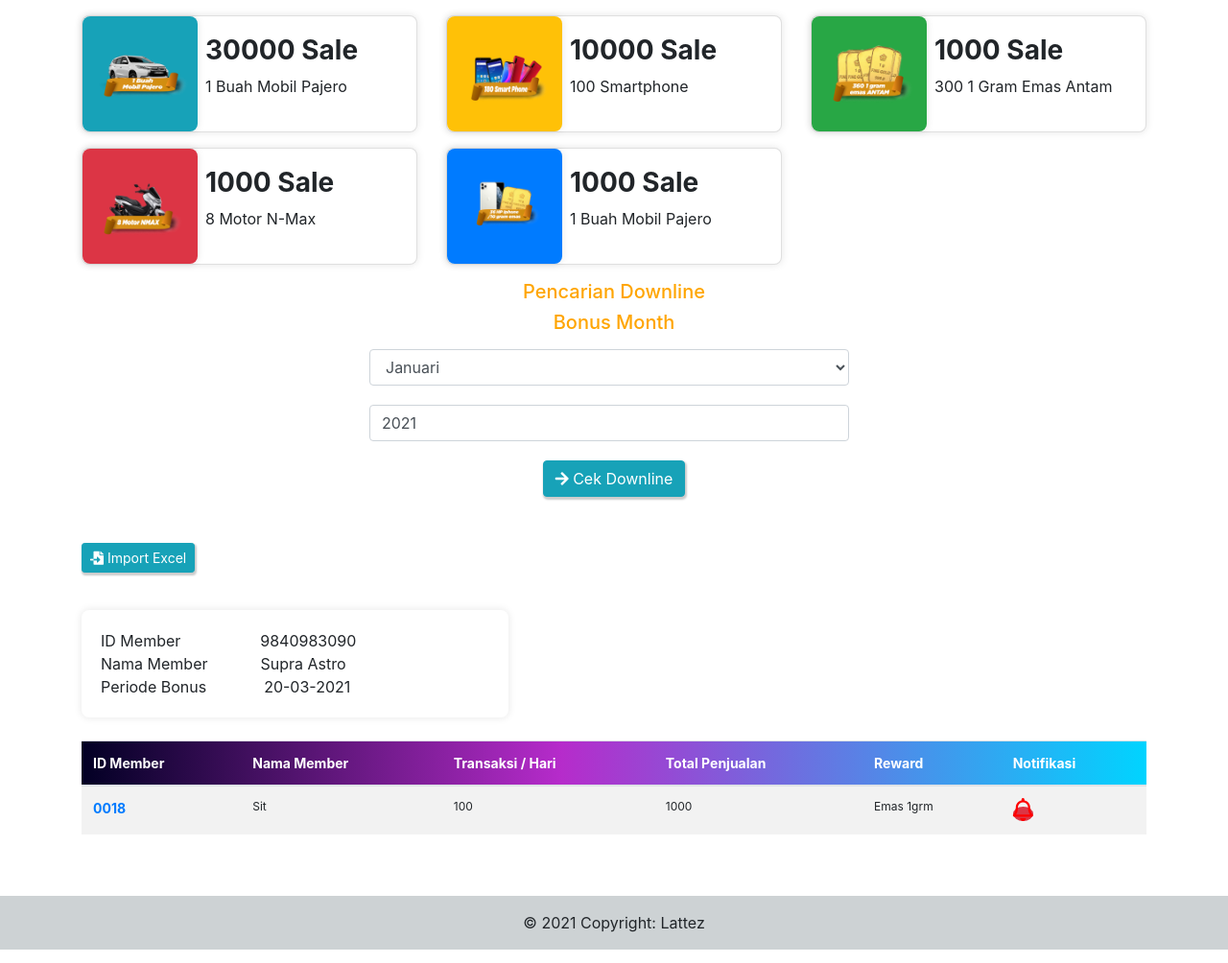
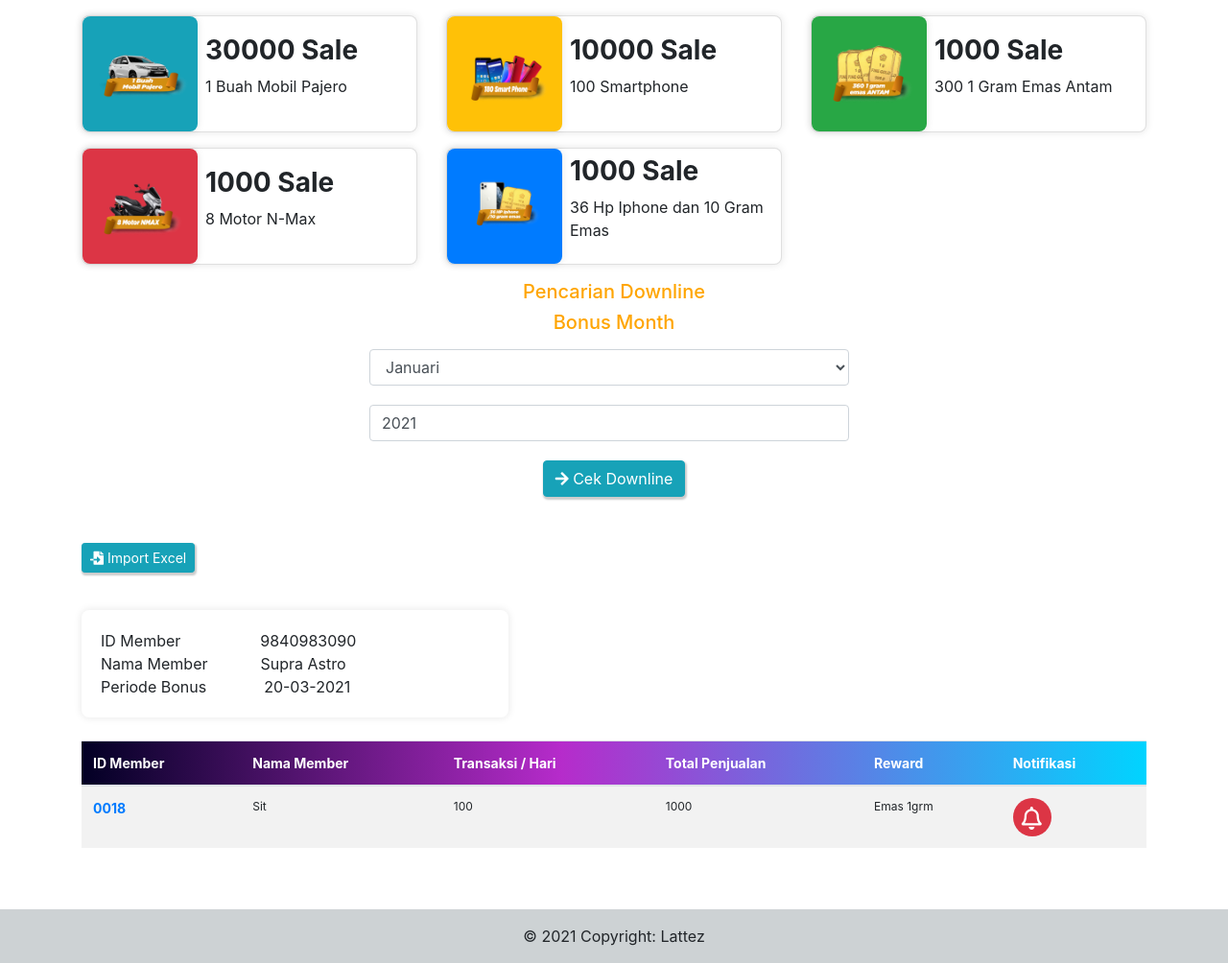
Before and after one commit to raflifaharezi/lattez, a Laravel app: page /sales in a window 1280 px wide. Shown: the part 130-1134 px from the top of the page at 96% size. Run offline with Laravel 8, Linux system fonts and the light colour scheme.

Commit message:
on progress

```diff
--- a/public/css/style.css
+++ b/public/css/style.css
@@ -42,9 +42,7 @@ h5{
     margin-bottom: 10px;
     border-radius: 8px;
 }
-.rounded{
-    width: 60px;
-}
+
 
 .card-member{
     margin-top: 15px;
@@ -53,8 +51,14 @@ h5{
     box-shadow: 0px 0px 9px 0px rgba(0,0,0,0.1);
 }
 
+.notification{
+    width: 40px !important;
+    height: 40px;
+}
 .notif{
-    color: red;
+    color: #fff;
+    text-align: center;
+    padding: 9px;
 }
 
 .card-reward{
--- a/resources/views/includes/navbar.blade.php
+++ b/resources/views/includes/navbar.blade.php
@@ -19,8 +19,6 @@
                     </a>
                     <div class="dropdown-menu" aria-labelledby="navbarDropdown">
                         <a class="dropdown-item" href="{{ route('sales') }}">Info Jaringan</a>
-                        <div class="dropdown-divider"></div>
-                        <a class="dropdown-item" href="{{ route('giveaway') }}">Bonus Giveaway</a>
                     </div>
                 </li>
             </ul>
--- a/resources/views/pages/sales-bonus.blade.php
+++ b/resources/views/pages/sales-bonus.blade.php
@@ -15,7 +15,7 @@
 
     <div class="container">
         <div class="row">
-            <div class="col-md-4 col-12">
+            <div class="col-md-6 col-lg-4 col-12 mt-md-3 mt-lg-0 mt-3">
                 <div class="card  card-reward">
                     <div class="d-flex flex-row justify-content-start align-items-center">
                         <div class="bg-info card-reward">
@@ -33,7 +33,7 @@
                 </div>
             </div>
 
-            <div class="col-md-4 col-12">
+            <div class="col-md-6 col-lg-4 col-12 mt-md-3 mt-lg-0 mt-3 ">
                 <div class="card  card-reward">
                     <div class="d-flex flex-row justify-content-start align-items-center">
                         <div class="bg-warning card-reward">
@@ -48,7 +48,7 @@
                 </div>
             </div>
 
-            <div class="col-md-4 col-12">
+            <div class="col-md-6 col-lg-4 col-12 mt-md-3 mt-lg-0 mt-3">
                 <div class="card  card-reward">
                     <div class="d-flex flex-row justify-content-start align-items-center">
                         <div class="bg-success card-reward">
@@ -63,7 +63,7 @@
                 </div>
             </div>
 
-            <div class="col-md-4 col-12 mt-3">
+            <div class="col-md-6 col-lg-4 col-12  mt-3">
                 <div class="card  card-reward">
                     <div class="d-flex flex-row justify-content-start align-items-center">
                         <div class="bg-danger card-reward">
@@ -78,7 +78,7 @@
                 </div>
             </div>
 
-            <div class="col-md-4 col-12 mt-3">
+            <div class="col-md-6 col-lg-4 col-12  mt-3">
                 <div class="card  card-reward">
                     <div class="d-flex flex-row justify-content-start align-items-center">
                         <div class="bg-primary card-reward">
@@ -86,7 +86,7 @@
                         </div>
                         <div class="ml-2">
                         <h3 class="font-weight-bold">1000 Sale</h3>
-                        <p class="text-">1 Buah Mobil Pajero</p>
+                        <p class="text-">36 Hp Iphone dan 10 Gram Emas</p>
                         </div>
 
                     </div>
@@ -135,11 +135,8 @@
         <i class="fas fa-file-import"></i> Import Excel
     </button>
 
-
-
-
     <div class="row mt-4 mb-4">
-    <div class="col-md-5 col-12">
+        <div class="col-md-5 col-12">
             <div class="card-body card-member">
                         <div class="d-flex justify-content-start">
                             <div class="ml">ID Member </div>
@@ -183,10 +180,10 @@
                         <td>1000</td>
                         <td>Emas 1grm</td>
                         <td>
-                            <a  href="" class="notification bg-danger rounded-circle"
-                                data-toggle="modal" data-target="#exampleModalCenter"  >
+                            <div class="notification bg-danger rounded-circle border-0 text-decoration-none"
+                                data-toggle="modal" data-target="#exampleModalCenter">
                                 <i class="far fa-bell fa-2x notif"></i>
-                            </a>
+                            </div>
                         </td>
                     </tr>
                     </tbody>
```
Also changed, not shown: app/Http/Controllers/Lattez/GiveawayController.php (deleted, +0 -13 lines), resources/views/includes/breadcrumb.blade.php (deleted, +0 -11 lines), resources/views/pages/giveaway.blade.php (deleted).
